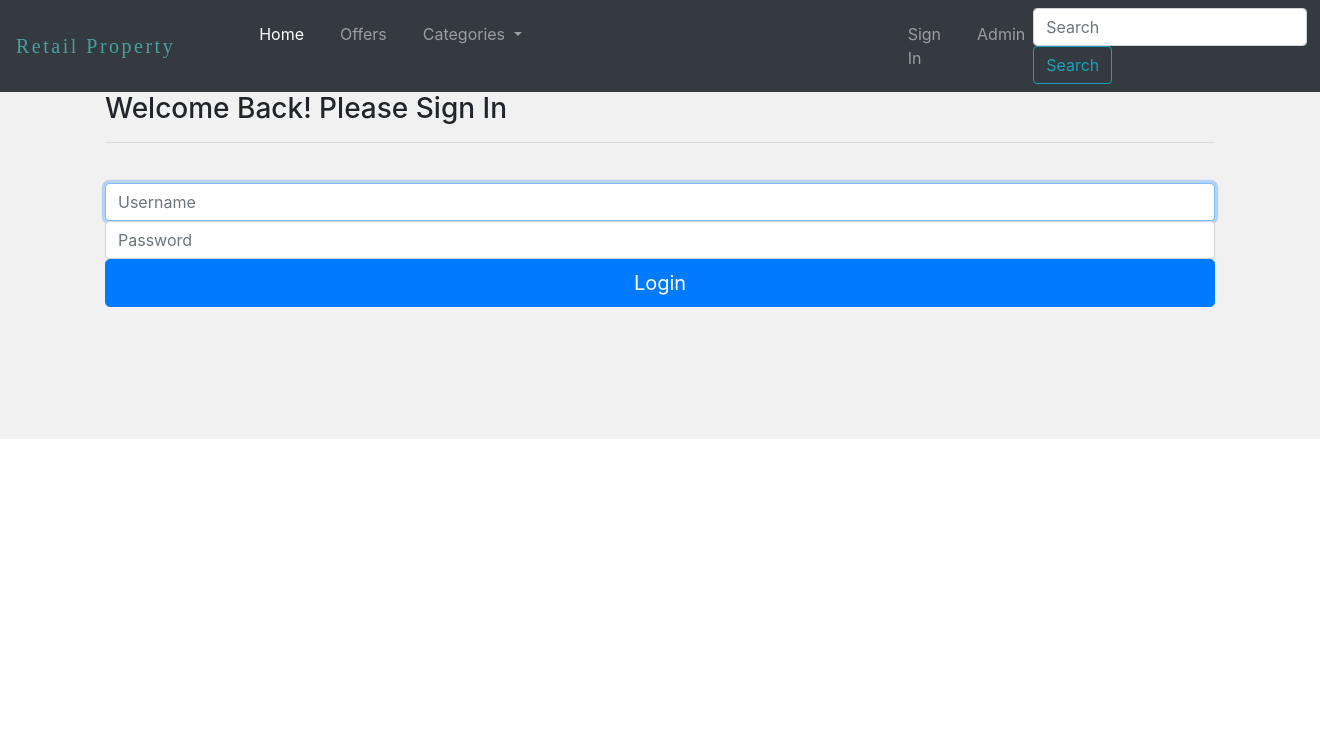
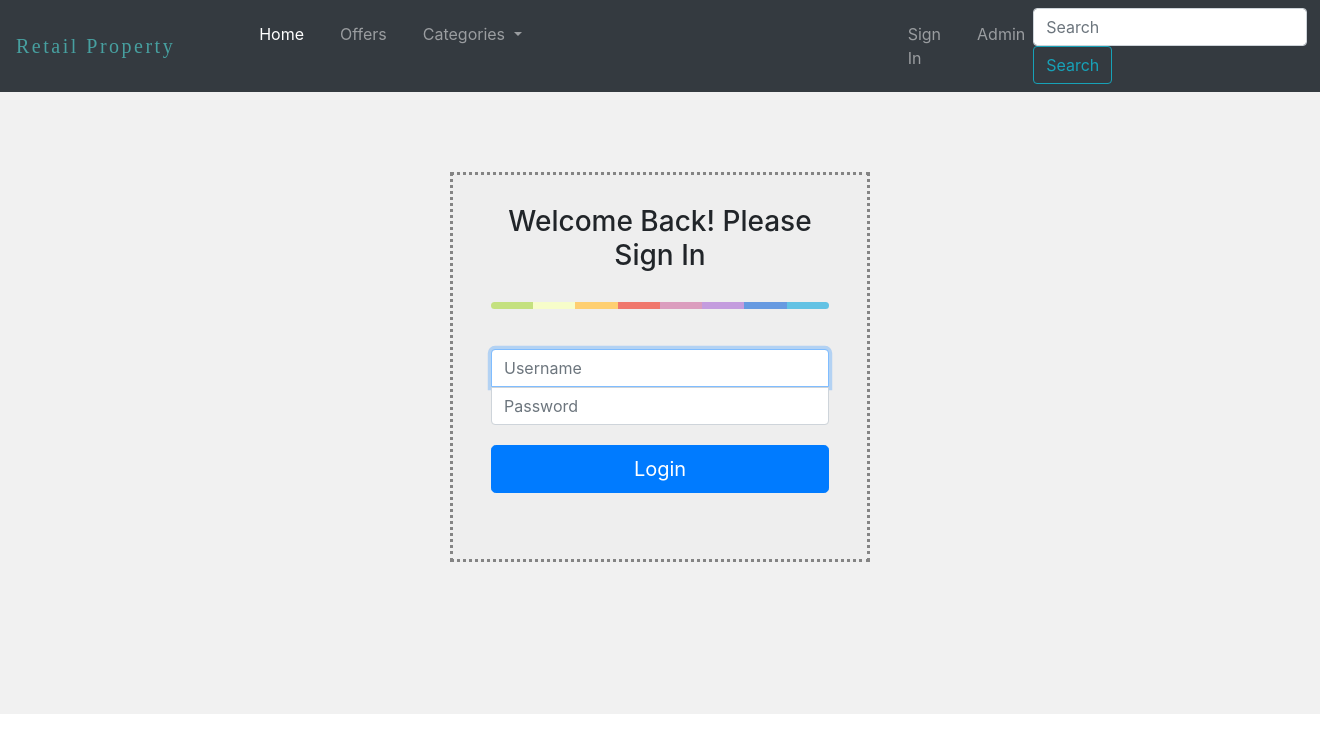
Before and after one commit to faraz455/Retail-website, a PHP site: page /admin.html in a window 1320 px wide. Shown: the top 753 px of the page. Run offline with PHP 8.4, Linux system fonts and the light colour scheme.

Commit message:
admin page css added

```diff
--- a/main.css
+++ b/main.css
@@ -25,3 +25,64 @@
     padding-left: 20px;
 }
 }
+
+@media (min-width: 481px) and (max-width: 799px) {
+.heightAdminHtml{
+    height: 1060px;
+}
+}
+@media  (max-width: 430px) {
+    .heightAdminHtml{
+        height: 640px;
+}
+}
+
+
+
+.wrapper {
+	margin-top: 80px;
+	margin-bottom: 20px;
+}
+
+.form-signin {
+  max-width: 420px;
+  padding: 30px 38px 66px;
+  margin: 0 auto;
+  background-color: #eee;
+  border: 3px dotted rgba(0, 0, 0, 0.438);
+  }
+
+.form-signin-heading {
+  text-align:center;
+  margin-bottom: 30px;
+}
+
+.form-control {
+  position: relative;
+  font-size: 16px;
+  height: auto;
+  padding: 10px;
+}
+
+input[type="text"] {
+  margin-bottom: 0px;
+  border-bottom-left-radius: 0;
+  border-bottom-right-radius: 0;
+}
+
+input[type="password"] {
+  margin-bottom: 20px;
+  border-top-left-radius: 0;
+  border-top-right-radius: 0;
+}
+
+.colorgraph {
+  height: 7px;
+  border-top: 0;
+  background: #c4e17f;
+  border-radius: 5px;
+  background-image: -webkit-linear-gradient(left, #c4e17f, #c4e17f 12.5%, #f7fdca 12.5%, #f7fdca 25%, #fecf71 25%, #fecf71 37.5%, #f0776c 37.5%, #f0776c 50%, #db9dbe 50%, #db9dbe 62.5%, #c49cde 62.5%, #c49cde 75%, #669ae1 75%, #669ae1 87.5%, #62c2e4 87.5%, #62c2e4);
+  background-image: -moz-linear-gradient(left, #c4e17f, #c4e17f 12.5%, #f7fdca 12.5%, #f7fdca 25%, #fecf71 25%, #fecf71 37.5%, #f0776c 37.5%, #f0776c 50%, #db9dbe 50%, #db9dbe 62.5%, #c49cde 62.5%, #c49cde 75%, #669ae1 75%, #669ae1 87.5%, #62c2e4 87.5%, #62c2e4);
+  background-image: -o-linear-gradient(left, #c4e17f, #c4e17f 12.5%, #f7fdca 12.5%, #f7fdca 25%, #fecf71 25%, #fecf71 37.5%, #f0776c 37.5%, #f0776c 50%, #db9dbe 50%, #db9dbe 62.5%, #c49cde 62.5%, #c49cde 75%, #669ae1 75%, #669ae1 87.5%, #62c2e4 87.5%, #62c2e4);
+  background-image: linear-gradient(to right, #c4e17f, #c4e17f 12.5%, #f7fdca 12.5%, #f7fdca 25%, #fecf71 25%, #fecf71 37.5%, #f0776c 37.5%, #f0776c 50%, #db9dbe 50%, #db9dbe 62.5%, #c49cde 62.5%, #c49cde 75%, #669ae1 75%, #669ae1 87.5%, #62c2e4 87.5%, #62c2e4);
+}
```
